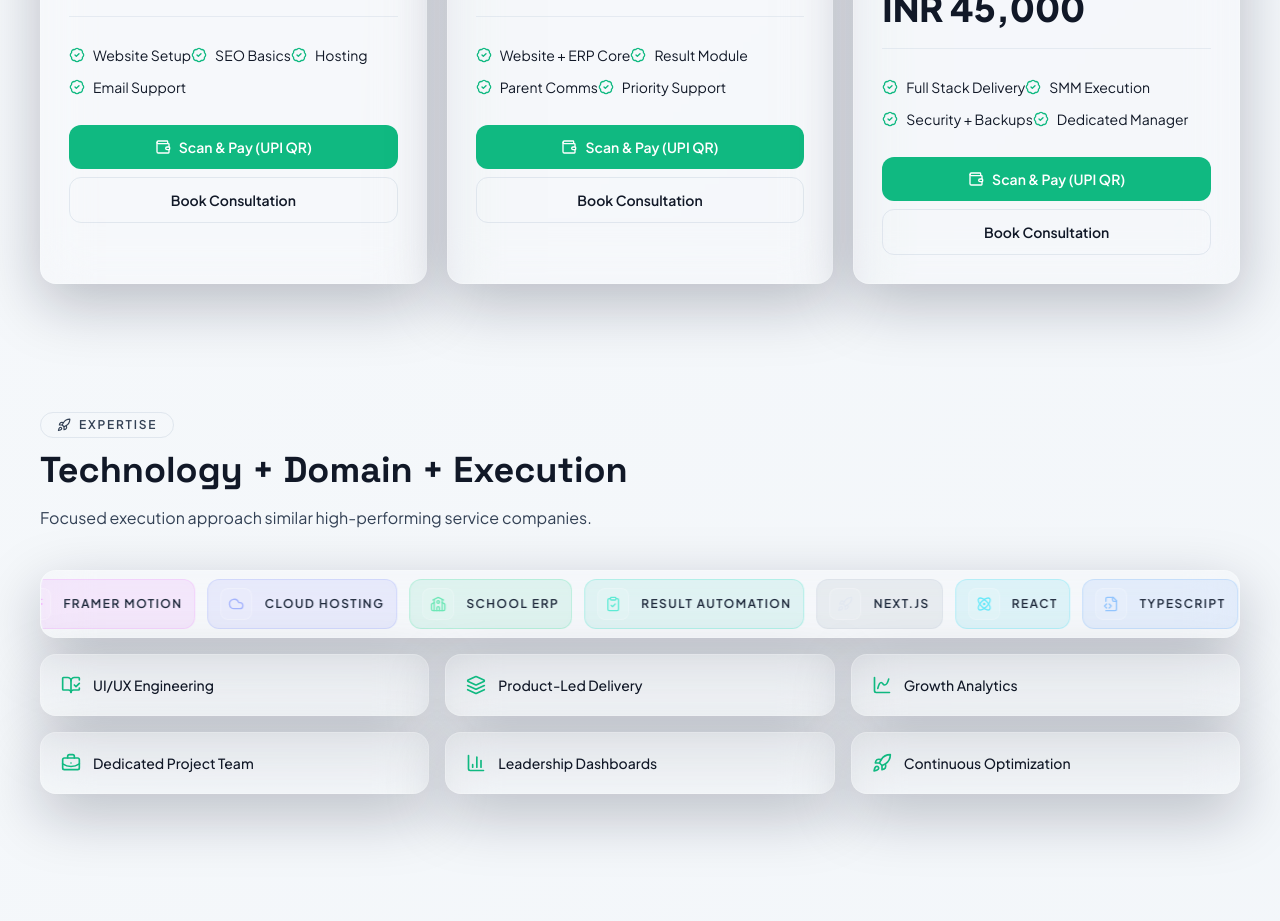
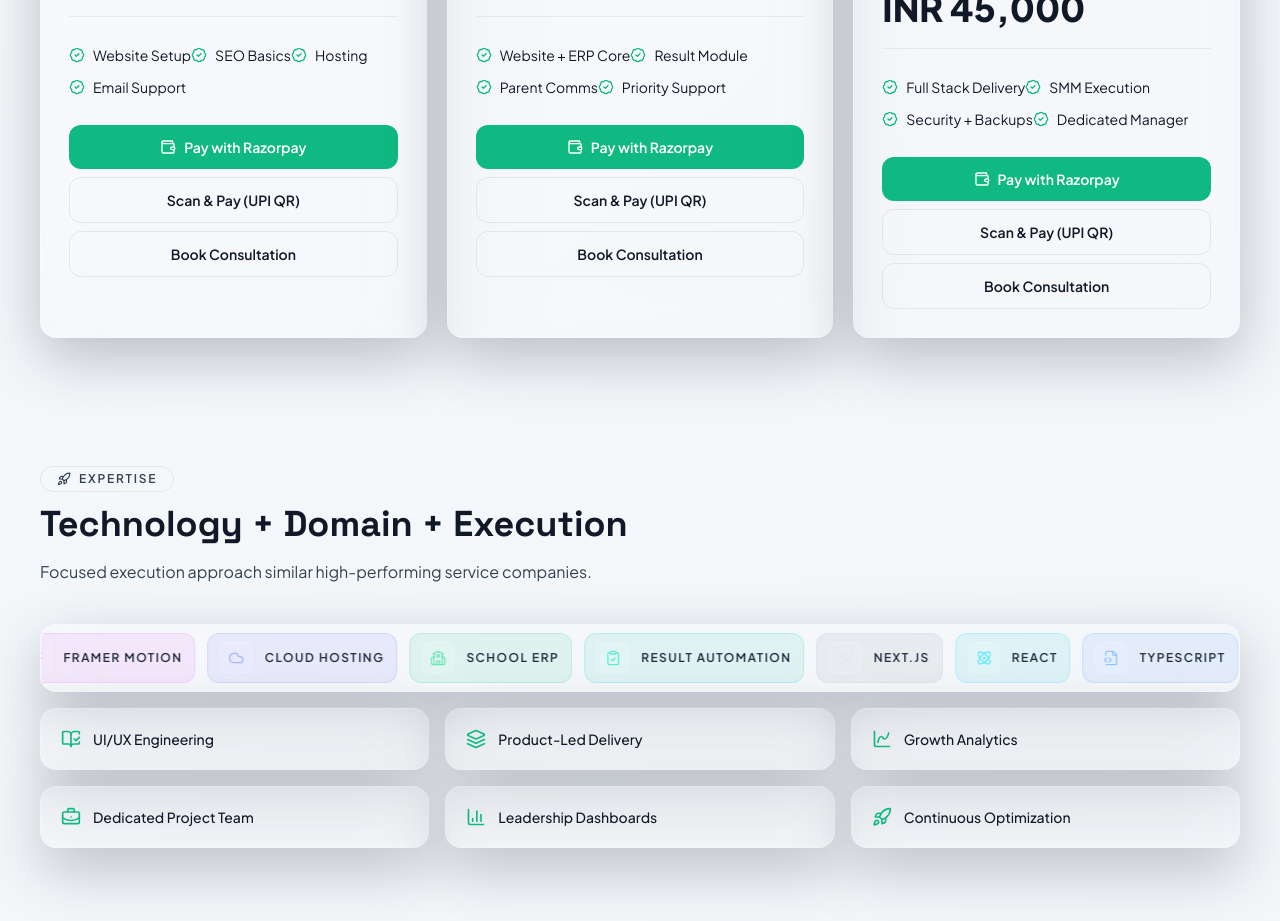
Before and after one commit to vishalgupta9792/Nova-Tech-Solutions, a Next.js app: page / in a window 1280 px wide. Shown: the part 2940-3861 px from the top of the page. Built offline with nearby package versions, Linux system fonts and the light colour scheme.

Commit message:
Integrate Razorpay checkout with secure order API

```diff
--- /dev/null
+++ b/app/api/razorpay/order/route.ts
@@ -0,0 +1,45 @@
+import { NextResponse } from "next/server";
+import Razorpay from "razorpay";
+
+export async function POST(req: Request) {
+  try {
+    const keyId = process.env.RAZORPAY_KEY_ID;
+    const keySecret = process.env.RAZORPAY_KEY_SECRET;
+
+    if (!keyId || !keySecret) {
+      return NextResponse.json(
+        { error: "Razorpay keys are missing. Set RAZORPAY_KEY_ID and RAZORPAY_KEY_SECRET." },
+        { status: 500 }
+      );
+    }
+
+    const body = await req.json();
+    const amount = Number(body?.amount);
+    const planName = String(body?.planName ?? "Plan");
+
+    if (!Number.isFinite(amount) || amount <= 0) {
+      return NextResponse.json({ error: "Invalid amount." }, { status: 400 });
+    }
+
+    const razorpay = new Razorpay({
+      key_id: keyId,
+      key_secret: keySecret
+    });
+
+    const order = await razorpay.orders.create({
+      amount: Math.round(amount * 100),
+      currency: "INR",
+      receipt: `${planName.replace(/\s+/g, "-").toLowerCase()}-${Date.now()}`,
+      notes: { planName }
+    });
+
+    return NextResponse.json({
+      id: order.id,
+      amount: order.amount,
+      currency: order.currency,
+      keyId
+    });
+  } catch {
+    return NextResponse.json({ error: "Failed to create Razorpay order." }, { status: 500 });
+  }
+}
--- a/app/page.tsx
+++ b/app/page.tsx
@@ -4,6 +4,15 @@ import { FormEvent, ReactNode, useEffect, useRef, useState } from "react";
 import { motion, useInView, useScroll, useTransform } from "framer-motion";
 import { ArrowRight, Atom, BadgeCheck, BarChart3, BookOpenCheck, BriefcaseBusiness, ChartSpline, ClipboardCheck, Cloud, FileCode2, Flame, Layers, Rocket, School, Sparkles, Wallet, Wind, Zap } from "lucide-react";
 import { ThemeToggle } from "@/components/theme-toggle";
+
+declare global {
+  interface Window {
+    Razorpay?: new (options: Record<string, unknown>) => {
+      open: () => void;
+      on: (event: string, handler: (response: { error?: { description?: string } }) => void) => void;
+    };
+  }
+}
 
 type Lead = { id: string; name: string; school: string; phone: string; service: string; plan: string; createdAt: string };
 const STORAGE_KEY = "nova-leads-v2";
@@ -141,6 +150,7 @@ export default function HomePage() {
   const [form, setForm] = useState({ name: "", school: "", phone: "", service: serviceCards[0].title, plan: plans[1].name });
   const [dealEndsAt] = useState(() => Date.now() + 1000 * 60 * 60 * 48);
   const [timeLeft, setTimeLeft] = useState(1000 * 60 * 60 * 48);
+  const [payingPlan, setPayingPlan] = useState<string | null>(null);
   const { scrollYProgress } = useScroll();
   const orbLeftY = useTransform(scrollYProgress, [0, 1], [-30, 180]);
   const orbRightY = useTransform(scrollYProgress, [0, 1], [-10, 120]);
@@ -156,6 +166,15 @@ export default function HomePage() {
     }, 1000);
     return () => clearInterval(timer);
   }, [dealEndsAt]);
+  useEffect(() => {
+    const script = document.createElement("script");
+    script.src = "https://checkout.razorpay.com/v1/checkout.js";
+    script.async = true;
+    document.body.appendChild(script);
+    return () => {
+      document.body.removeChild(script);
+    };
+  }, []);
 
   const submit = (e: FormEvent) => {
     e.preventDefault();
@@ -166,6 +185,59 @@ export default function HomePage() {
   const hours = String(Math.floor(timeLeft / (1000 * 60 * 60))).padStart(2, "0");
   const minutes = String(Math.floor((timeLeft % (1000 * 60 * 60)) / (1000 * 60))).padStart(2, "0");
   const seconds = String(Math.floor((timeLeft % (1000 * 60)) / 1000)).padStart(2, "0");
+
+  const payWithRazorpay = async (plan: typeof plans[number]) => {
+    if (!window.Razorpay) {
+      setMsg("Payment SDK is still loading. Please try again.");
+      return;
+    }
+
+    try {
+      setPayingPlan(plan.name);
+      const response = await fetch("/api/razorpay/order", {
+        method: "POST",
+        headers: { "Content-Type": "application/json" },
+        body: JSON.stringify({ amount: plan.amount, planName: plan.name })
+      });
+
+      const payload = await response.json();
+      if (!response.ok) {
+        throw new Error(payload?.error ?? "Failed to create Razorpay order.");
+      }
+
+      const rz = new window.Razorpay({
+        key: payload.keyId,
+        amount: payload.amount,
+        currency: payload.currency,
+        name: "Nova Tech Solutions",
+        description: `${plan.name} - ${plan.sub}`,
+        order_id: payload.id,
+        prefill: {
+          name: form.name || "School Admin",
+          contact: form.phone || ""
+        },
+        notes: {
+          plan: plan.name
+        },
+        theme: {
+          color: "#10b981"
+        },
+        handler: (payResponse: { razorpay_payment_id?: string }) => {
+          setMsg(`Payment successful: ${payResponse.razorpay_payment_id ?? "Confirmed"}`);
+        }
+      });
+
+      rz.on("payment.failed", (failed) => {
+        setMsg(failed?.error?.description ?? "Payment failed. Please try again.");
+      });
+
+      rz.open();
+    } catch (error) {
+      setMsg(error instanceof Error ? error.message : "Unable to start payment.");
+    } finally {
+      setPayingPlan(null);
+    }
+  };
 
   return (
     <main className="relative overflow-hidden">
@@ -314,7 +386,20 @@ export default function HomePage() {
               <p className="mt-2 text-4xl font-extrabold">{fmt(p.amount)}</p>
               <div className="my-5 h-px bg-slate-300/40 dark:bg-white/20" />
               <ul className="space-y-2">{p.points.map((x) => <li key={x} className="inline-flex items-start gap-2 text-sm"><BadgeCheck className="mt-0.5 h-4 w-4 text-emerald-500" />{x}</li>)}</ul>
-              <div className="mt-6 grid gap-2"><a href={upiQr(p.name, p.amount)} target="_blank" rel="noreferrer" className="inline-flex items-center justify-center gap-2 rounded-xl bg-emerald-500 px-4 py-3 text-sm font-semibold text-white"><Wallet className="h-4 w-4" />Scan & Pay (UPI QR)</a><a href="#contact" className="rounded-xl border border-slate-300/50 px-4 py-3 text-center text-sm font-semibold dark:border-white/20">Book Consultation</a></div>
+              <div className="mt-6 grid gap-2">
+                <button
+                  onClick={() => payWithRazorpay(p)}
+                  disabled={payingPlan === p.name}
+                  className="inline-flex items-center justify-center gap-2 rounded-xl bg-emerald-500 px-4 py-3 text-sm font-semibold text-white disabled:cursor-not-allowed disabled:opacity-70"
+                >
+                  <Wallet className="h-4 w-4" />
+                  {payingPlan === p.name ? "Starting Razorpay..." : "Pay with Razorpay"}
+                </button>
+                <a href={upiQr(p.name, p.amount)} target="_blank" rel="noreferrer" className="inline-flex items-center justify-center gap-2 rounded-xl border border-slate-300/50 px-4 py-3 text-sm font-semibold dark:border-white/20">
+                  Scan & Pay (UPI QR)
+                </a>
+                <a href="#contact" className="rounded-xl border border-slate-300/50 px-4 py-3 text-center text-sm font-semibold dark:border-white/20">Book Consultation</a>
+              </div>
             </motion.article>
           ))}
         </div>
--- a/package.json
+++ b/package.json
@@ -12,6 +12,7 @@
     "framer-motion": "^11.3.19",
     "lucide-react": "^0.433.0",
     "next": "^14.2.5",
+    "razorpay": "^2.9.6",
     "react": "^18.3.1",
     "react-dom": "^18.3.1"
   },
```
Also changed, not shown: 2 other files (tests, documents, lock files or other folders).
